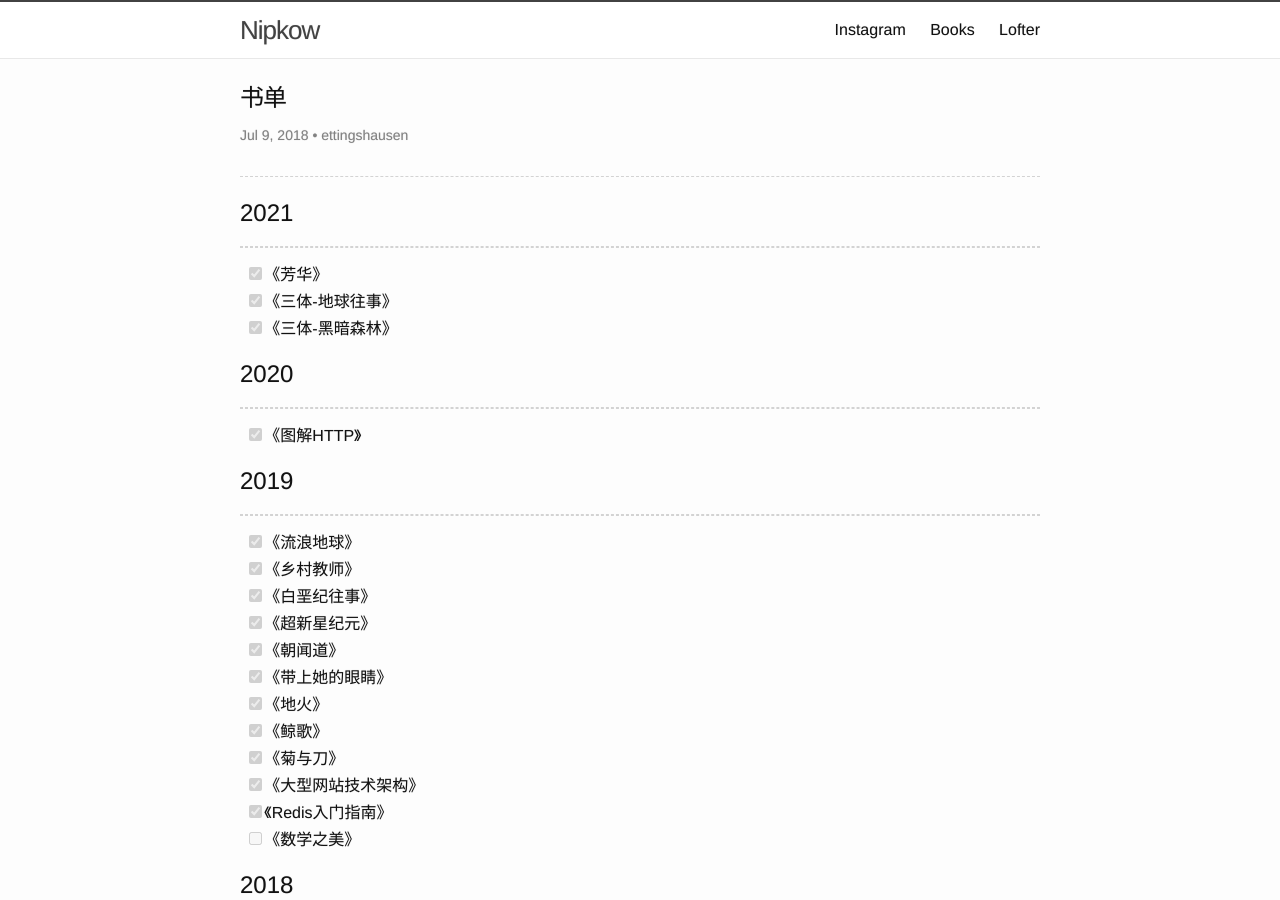
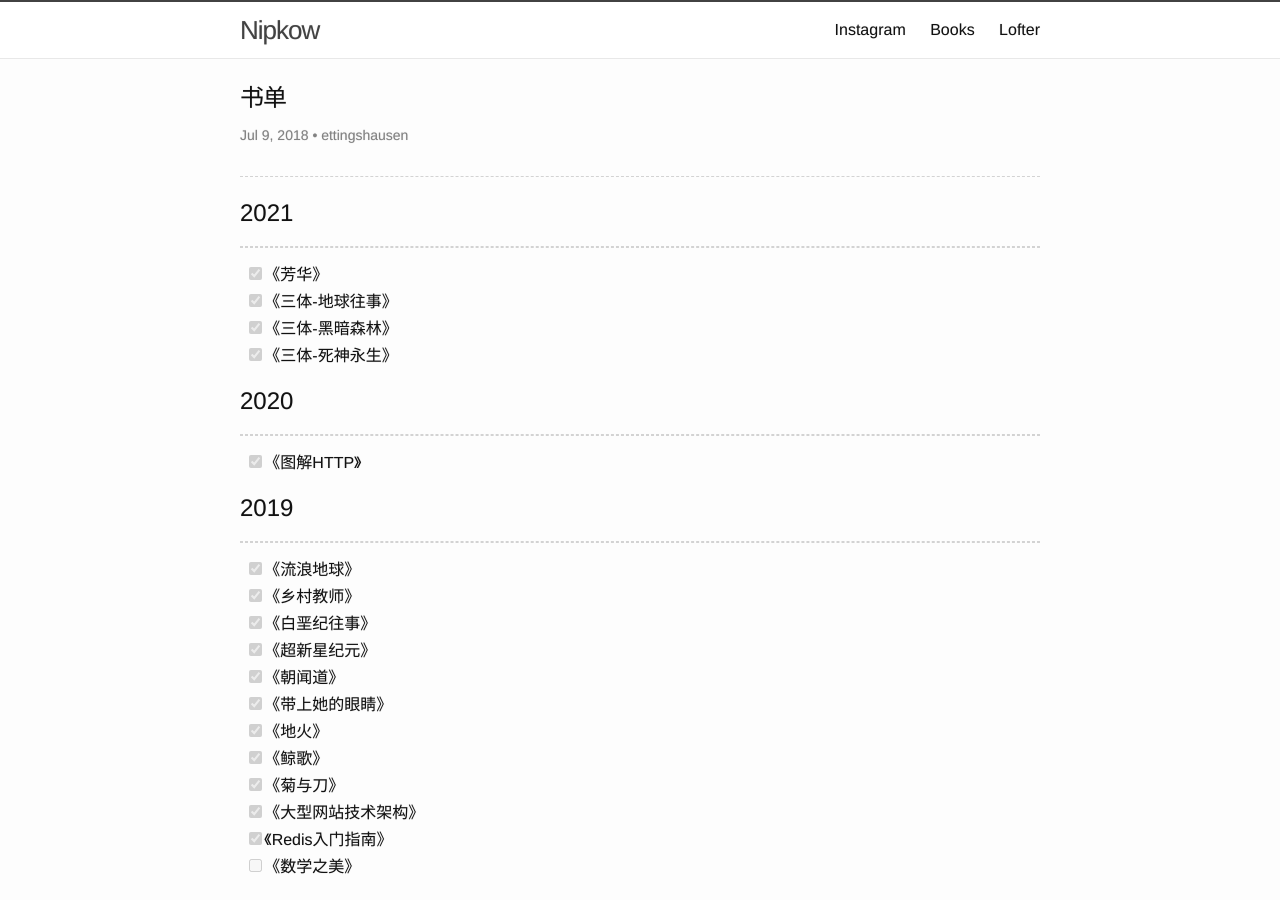
Before and after one commit to ettingshausen/ettingshausen.github.io, a Jekyll site: the page built from books/books.md, in a window 1280 px wide and 900 px high. Built offline with Jekyll 4.4.1, drawn with Linux system fonts in a browser that asks for light colours.

Commit message:
Update books.md

```diff
--- a/books/books.md
+++ b/books/books.md
@@ -11,6 +11,7 @@ date:   2018-07-09 00:54:32 - [x]0800
 - [x] 《芳华》
 - [x] 《三体-地球往事》
 - [x] 《三体-黑暗森林》
+- [x] 《三体-死神永生》
 
 # 2020
 ---
```
